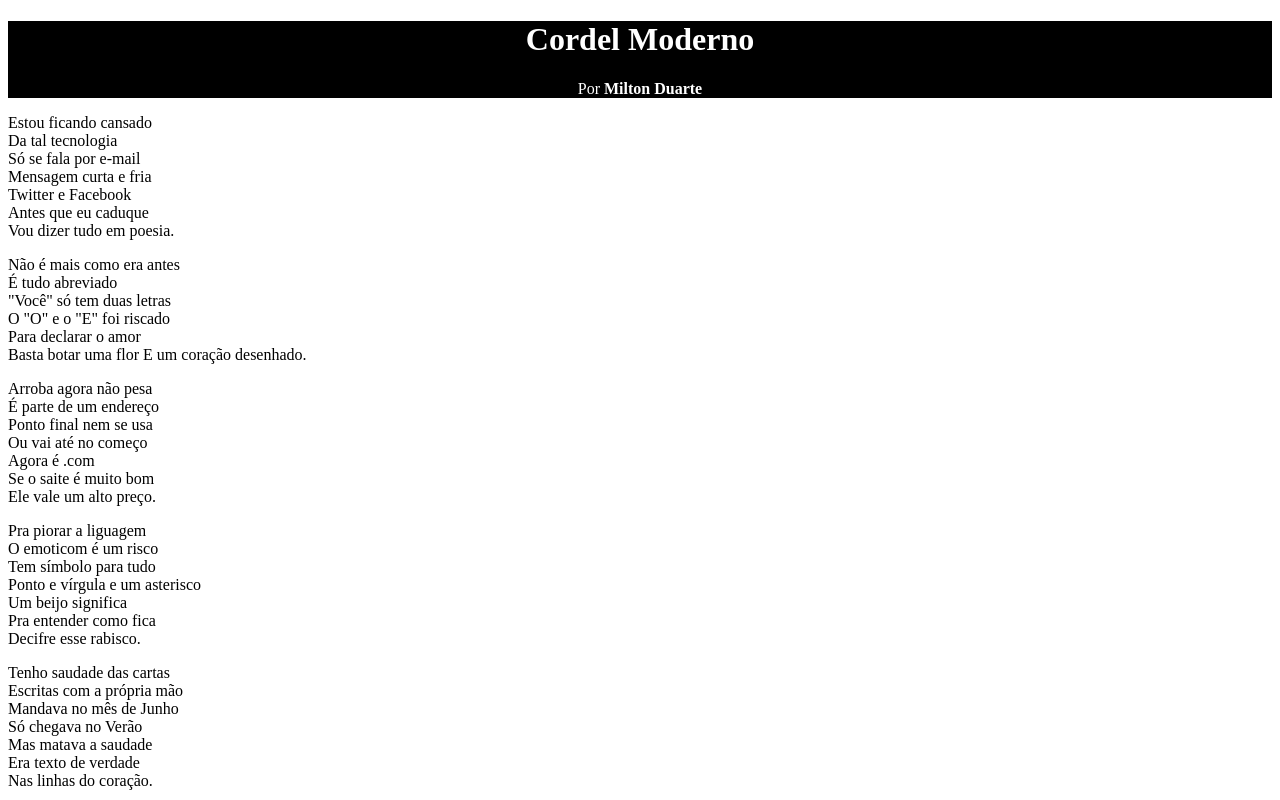
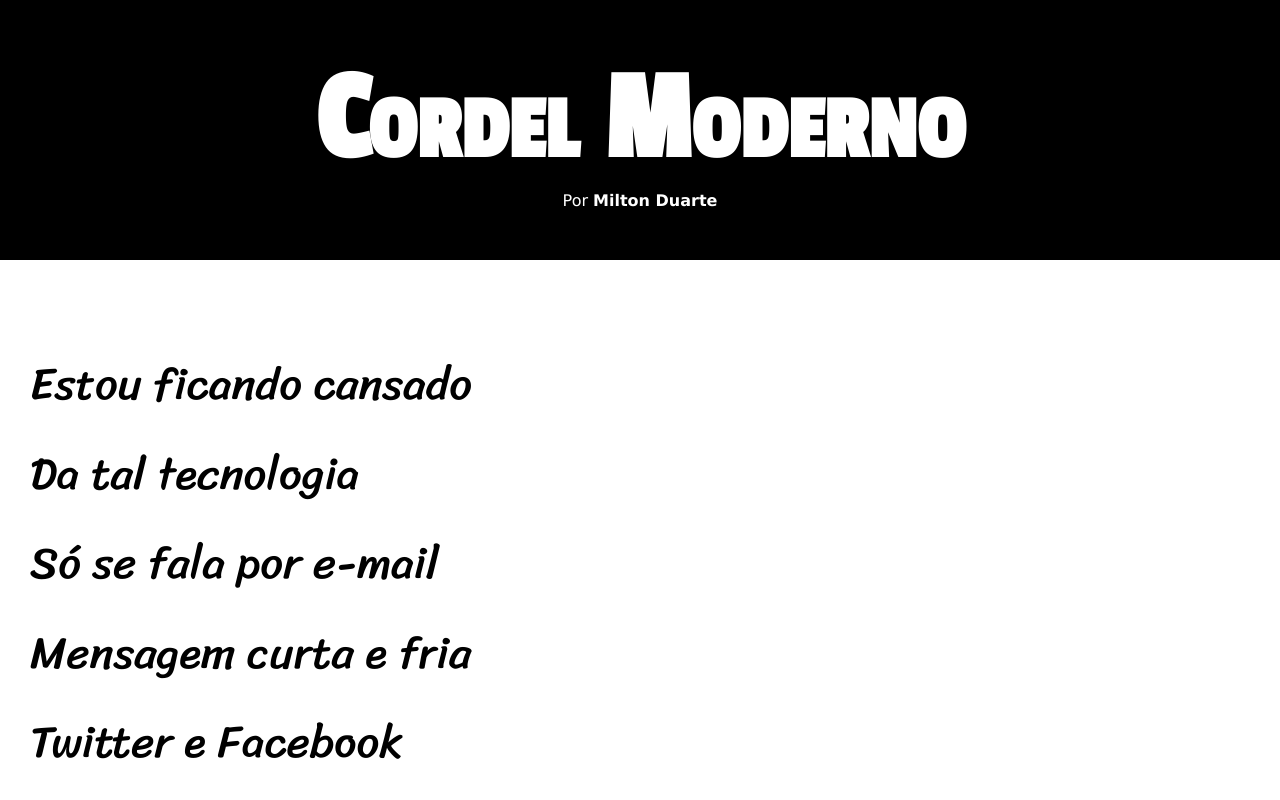
Before and after one commit to bungasfanfas/projeto-cordel, a plain HTML site: page index.html in a window 1280 px wide. Shown: the top 800 px of the page. Drawn offline with Linux system fonts and the light colour scheme; a web font is replaced by a local one.

Commit message:
terminei o projeto!

```diff
--- a/estilo/style.css
+++ b/estilo/style.css
@@ -1,16 +1,45 @@
 @charset "UTF-8";
 
-@import url('One:wght@400;https://fonts.googleapis.com/css2?family=Passion+700;900&display=swap');
+@import url('https://fonts.googleapis.com/css2?family=Bebas+Neue&family=Passion+One&display=swap');
 
-@import url('https://fonts.googleapis.com/css2?family=Sriracha&display=swap');
+@import url('https://fonts.googleapis.com/css2?family=Bebas+Neue&family=Passion+One&family=Sriracha&display=swap');
+
+:root {
+    --fonte1: Verdana, Geneva, Tahoma, Sans-serif;
+    --fonte2: 'Passion One', cursive;
+    --fonte3: 'Sriracha', cursive;
+}
+
+* {
+    margin: 0px;
+    padding: 0px;
+}
+
+html, body {
+    min-height: 100vh;
+    background-color: darkgray;
+    font-family: var(--fonte1);
+}
+
+header {
+
+}
 
 header, footer {
     background-color:black ;
+    color: white;
+    text-align: center;
 }
 
-header > p, h1, footer p {
-    color: white;
-    text-align: center;
+header > h1 {
+    padding-top: 50px;
+    font-variant: small-caps;
+    font-family: var(--fonte2);
+    font-size: 10vw;
+}
+
+header > p {
+    padding-bottom:50px ;
 }
 
 header > p > a, footer > p > a {
@@ -24,3 +53,50 @@ header > p > a:hover, footer > p > a:hover {
     text-decoration: underline;
     font-weight: bolder;
 }
+
+section {
+    padding-top: 10vh;
+    padding-bottom: 10vh;
+    line-height: 2em;
+    padding-left: 30px;
+    font-family: var(--fonte3);
+    font-size: 3.5vw;
+}
+
+section > p {
+    padding-bottom: 2em;
+}
+
+section.normal {
+    background-color: white;
+    color: black;
+}
+
+section.imagem {
+    background-color: rgba(51, 51, 51);
+    color: white;
+    box-shadow: inset 6px 6px 13px 0px rgba(0, 0, 0, 0.405);
+    background-attachment: fixed;
+}
+
+section.imagem > p {
+    background-color: rgba(0, 0, 0, 0.514);
+    padding: 5px;
+    display: inline-block;
+    text-shadow: 1px 1px 0px rgba(0, 0, 0, 0.501);
+}
+
+section#img01 {
+    background-image:url('../imagens/background001.jpg');
+    background-position: right center;
+    background-size: cover;
+}
+
+section#img02 {
+    background-image: url('../imagens/background002.jpg');
+    background-size: cover;
+}
+
+footer {
+    padding: 10px;
+}
--- a/index.html
+++ b/index.html
@@ -13,7 +13,7 @@
         <p>Por <a href="https://www.recantodasletras.com.br/poesias/3186743" target="_blank">Milton Duarte</a></p>
     </header>
 
-<section>
+<section class="normal">
     <p>
         Estou ficando cansado <br>
         Da tal tecnologia <br>
@@ -25,7 +25,7 @@
     </p>
 </section>
 
-<section>
+<section class="imagem" id="img01">
     <p>
         Não é mais como era antes <br>
         É tudo abreviado <br>
@@ -37,7 +37,7 @@
     </p>
 </section>
 
-<section>
+<section class="normal">
     <p>
         Arroba agora não pesa <br>
         É parte de um endereço <br>
@@ -59,7 +59,7 @@
     </p>
 </section>
 
-<section>
+<section class="imagem" id="img02">
     <p>
         Tenho saudade das cartas <br>
         Escritas com a própria mão <br>
@@ -71,7 +71,7 @@
     </p>
 </section>
 
-<section>
+<section class="normal">
     <p>
         Agora, escrevo e envio <br>
         Chegando na mesma hora <br>
```
